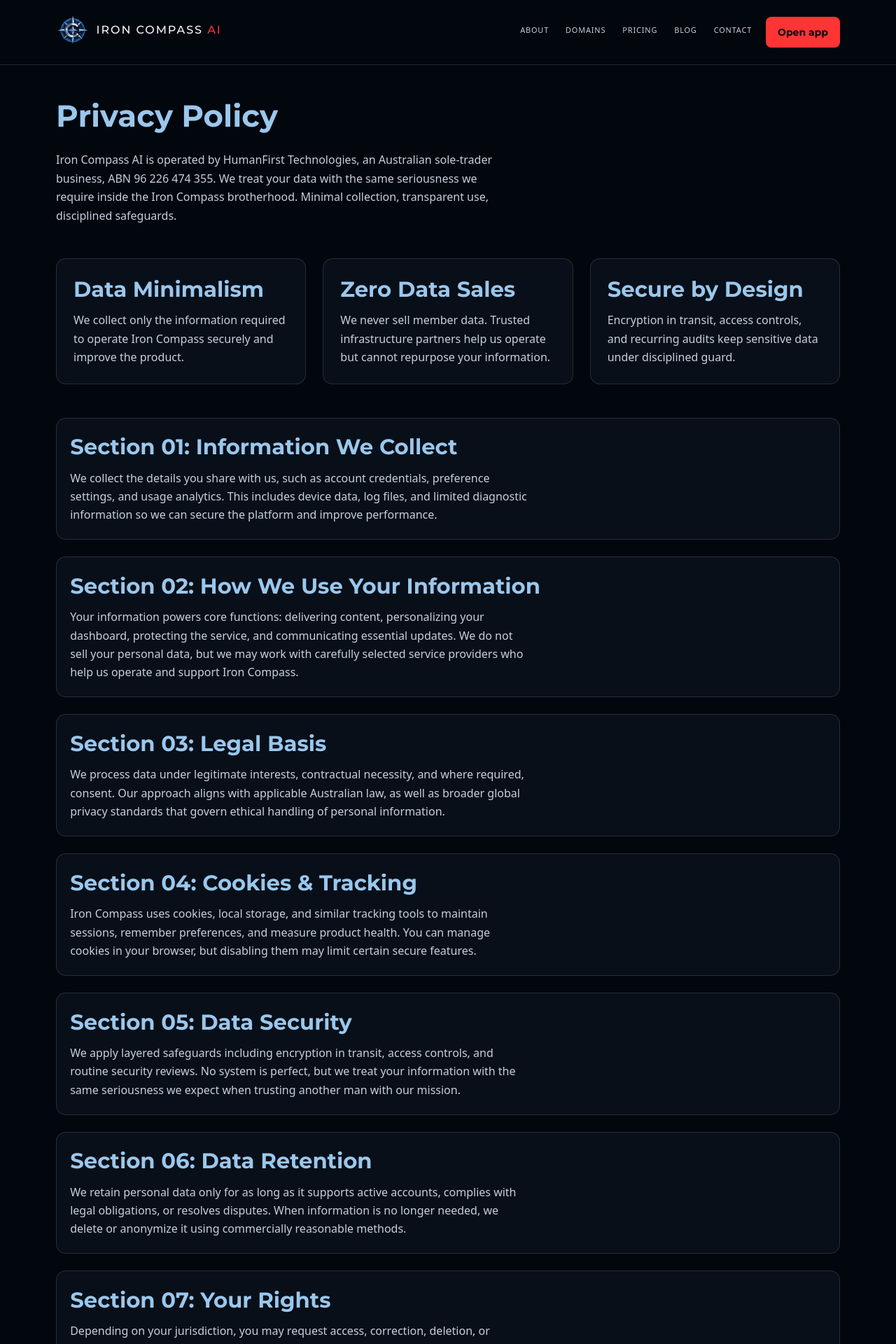
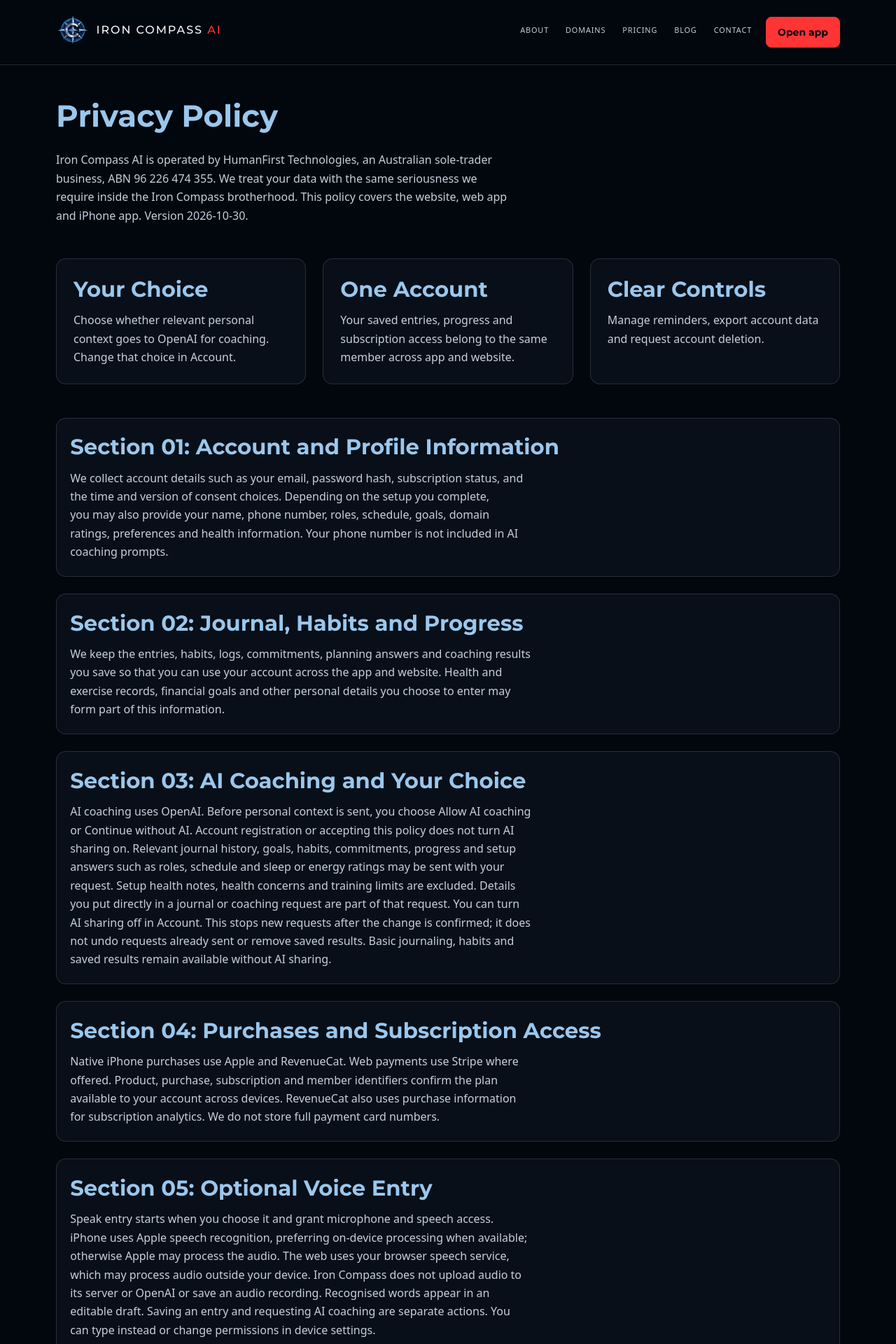
Before and after one commit to afair86/iron-compass, a Next.js app: page /privacy in a window 1280 px wide. Shown: the top 1920 px of the page at 70% size. Built offline with nearby package versions, Linux system fonts and the light colour scheme.

Commit message:
Save the live 30 October website source (privacy, contact and homepage buttons) on top of afa2c955.

```diff
--- a/app/blog/page.tsx
+++ b/app/blog/page.tsx
@@ -126,9 +126,7 @@ export default function BlogPage() {
                   <Link href={`/blog/${feature.slug}`} className="ic-btn-primary text-[0.62rem]">
                     Read Article
                   </Link>
-                  <Link href="/domains" className="ic-btn-ghost text-[0.6rem]">
-                    See the Domains
-                  </Link>
+
                 </div>
               </div>
               <div className="ic-panel-stoic p-5 space-y-4">
--- a/app/components/Navbar.tsx
+++ b/app/components/Navbar.tsx
@@ -16,6 +16,7 @@ const links = [
 export default function Navbar() {
   const pathname = usePathname();
   const [open, setOpen] = useState(false);
+  const isHomepage = pathname === "/";
 
   useEffect(() => {
     setOpen(false);
@@ -52,9 +53,9 @@ export default function Navbar() {
           ))}
         </nav>
 
-        <a href="/app" className="ic-open-app">
+        {!isHomepage && <a href="/app" className="ic-open-app">
           Open app
-        </a>
+        </a>}
 
         <button
           type="button"
@@ -83,14 +84,7 @@ export default function Navbar() {
               {link.label}
             </Link>
           ))}
-          <div className="ic-mobile-nav-cta">
-            <a href="/app" className="ic-btn-ghost text-xs w-full text-center">
-              Open web app
-            </a>
-            <Link href="/domains" className="ic-btn-ghost text-xs w-full text-center">
-              Explore Domains
-            </Link>
-          </div>
+
         </div>
       </div>
     </header>
--- a/app/layout.tsx
+++ b/app/layout.tsx
@@ -6,6 +6,7 @@ import "../styles/board.css";
 import "../styles/app-theme.css";
 import "../styles/site-layout.css";
 import "../styles/editorial.css";
+import "../styles/semantic-actions.css";
 import type { Metadata } from "next";
 import Script from "next/script";
 import { Montserrat, Inter } from "next/font/google";
--- a/app/privacy/page.tsx
+++ b/app/privacy/page.tsx
@@ -9,60 +9,68 @@ export const metadata = buildPageMetadata({
 
 const highlights = [
   {
-    title: "Data Minimalism",
-    body: "We collect only the information required to operate Iron Compass securely and improve the product.",
+    "title": "Your Choice",
+    "body": "Choose whether relevant personal context goes to OpenAI for coaching. Change that choice in Account."
   },
   {
-    title: "Zero Data Sales",
-    body: "We never sell member data. Trusted infrastructure partners help us operate but cannot repurpose your information.",
+    "title": "One Account",
+    "body": "Your saved entries, progress and subscription access belong to the same member across app and website."
   },
   {
-    title: "Secure by Design",
-    body: "Encryption in transit, access controls, and recurring audits keep sensitive data under disciplined guard.",
-  },
+    "title": "Clear Controls",
+    "body": "Manage reminders, export account data and request account deletion."
+  }
 ];
 
 const sections = [
   {
-    title: "Information We Collect",
-    body:
-      "We collect the details you share with us, such as account credentials, preference settings, and usage analytics. This includes device data, log files, and limited diagnostic information so we can secure the platform and improve performance.",
+    "title": "Account and Profile Information",
+    "body": "We collect account details such as your email, password hash, subscription status, and the time and version of consent choices. Depending on the setup you complete, you may also provide your name, phone number, roles, schedule, goals, domain ratings, preferences and health information. Your phone number is not included in AI coaching prompts."
   },
   {
-    title: "How We Use Your Information",
-    body:
-      "Your information powers core functions: delivering content, personalizing your dashboard, protecting the service, and communicating essential updates. We do not sell your personal data, but we may work with carefully selected service providers who help us operate and support Iron Compass.",
+    "title": "Journal, Habits and Progress",
+    "body": "We keep the entries, habits, logs, commitments, planning answers and coaching results you save so that you can use your account across the app and website. Health and exercise records, financial goals and other personal details you choose to enter may form part of this information."
   },
   {
-    title: "Legal Basis",
-    body:
-      "We process data under legitimate interests, contractual necessity, and where required, consent. Our approach aligns with applicable Australian law, as well as broader global privacy standards that govern ethical handling of personal information.",
+    "title": "AI Coaching and Your Choice",
+    "body": "AI coaching uses OpenAI. Before personal context is sent, you choose Allow AI coaching or Continue without AI. Account registration or accepting this policy does not turn AI sharing on. Relevant journal history, goals, habits, commitments, progress and setup answers such as roles, schedule and sleep or energy ratings may be sent with your request. Setup health notes, health concerns and training limits are excluded. Details you put directly in a journal or coaching request are part of that request. You can turn AI sharing off in Account. This stops new requests after the change is confirmed; it does not undo requests already sent or remove saved results. Basic journaling, habits and saved results remain available without AI sharing."
   },
   {
-    title: "Cookies & Tracking",
-    body:
-      "Iron Compass uses cookies, local storage, and similar tracking tools to maintain sessions, remember preferences, and measure product health. You can manage cookies in your browser, but disabling them may limit certain secure features.",
+    "title": "Purchases and Subscription Access",
+    "body": "Native iPhone purchases use Apple and RevenueCat. Web payments use Stripe where offered. Product, purchase, subscription and member identifiers confirm the plan available to your account across devices. RevenueCat also uses purchase information for subscription analytics. We do not store full payment card numbers."
   },
   {
-    title: "Data Security",
-    body:
-      "We apply layered safeguards including encryption in transit, access controls, and routine security reviews. No system is perfect, but we treat your information with the same seriousness we expect when trusting another man with our mission.",
+    "title": "Optional Voice Entry",
+    "body": "Speak entry starts when you choose it and grant microphone and speech access. iPhone uses Apple speech recognition, preferring on-device processing when available; otherwise Apple may process the audio. The web uses your browser speech service, which may process audio outside your device. Iron Compass does not upload audio to its server or OpenAI or save an audio recording. Recognised words appear in an editable draft. Saving an entry and requesting AI coaching are separate actions. You can type instead or change permissions in device settings."
   },
   {
-    title: "Data Retention",
-    body:
-      "We retain personal data only for as long as it supports active accounts, complies with legal obligations, or resolves disputes. When information is no longer needed, we delete or anonymize it using commercially reasonable methods.",
+    "title": "Optional Reminders",
+    "body": "When you enable reminders, we use your device push token, member reference, platform, notification preferences, reminder times and time zone to deliver them. Delivery metadata may include destination and delivery status. iPhone reminders use Apple Push Notification service; web push uses Firebase where configured. You can manage reminders and device notification permissions."
   },
   {
-    title: "Your Rights",
-    body:
-      "Depending on your jurisdiction, you may request access, correction, deletion, or restriction of your data. Submit a request and we will respond within a reasonable period, subject to verification and applicable law.",
+    "title": "How Information Is Used",
+    "body": "We use information to authenticate your account, deliver and personalise features, synchronise data and access, process purchases, prevent fraud, support members, and maintain reliability and security. Usage records help us understand feature use. Technical error and device information supports diagnostics. We do not sell your personal information. Marketing communications require a separate opt-in where applicable."
   },
   {
-    title: "Contact",
-    body:
-      "Questions or privacy concerns can be sent through the contact page. We will review every request and respond with clarity about the steps we take to protect your information.",
+    "title": "Providers and International Processing",
+    "body": "Hosting and database providers operate the service. Apple, RevenueCat and Stripe support purchases; OpenAI supports coaching you allow; Apple and Firebase support notifications. Your browser or Apple may process optional speech recognition. Providers may process information outside your country, including in the United States. Their policies explain their data handling. We may also disclose information where required by law."
   },
+  {
+    "title": "Retention and Deletion",
+    "body": "Your entries and account records remain while your account is active. A successful account deletion removes your account and associated records from the active app database. If deletion fails, the app reports the failure so you can retry or contact us. This does not immediately erase backups, security logs or records held by payment and AI providers, which have separate retention periods; billing records may need to be kept for legal obligations. We do not promise one deletion deadline for every provider and backup. OpenAI requests use store:false to avoid stored completion application history; this does not disable separate provider safety or abuse-monitoring retention or delete results saved in your Iron Compass account."
+  },
+  {
+    "title": "Security and Your Choices",
+    "body": "The service uses HTTPS and password hashing. Access to production systems is restricted. You can review AI sharing in Account, manage reminder and microphone permissions, export account data and request account deletion. Contact us for access, correction, deletion or other privacy requests, including information about retained records."
+  },
+  {
+    "title": "Minimum Age and Policy Updates",
+    "body": "The service is intended for people aged 16 or older, or a higher minimum where required in your country. It is not directed at children under 16. This policy is version 2026-10-30. Material changes are reflected in the policy version and consent choices where required."
+  },
+  {
+    "title": "Contact",
+    "body": "Iron Compass AI is operated by HumanFirst Technologies, an Australian sole-trader business, ABN 96 226 474 355. Send privacy, security or account requests through the contact page. Include enough information for us to identify the account, without sending passwords or payment-card details."
+  }
 ];
 
 const rights = [
@@ -80,7 +88,7 @@ export default function PrivacyPage() {
           <h1 className="ic-section-title">Privacy Policy</h1>
           <p className="ic-section-copy ic-section-copy--muted max-w-3xl mx-auto">
             Iron Compass AI is operated by HumanFirst Technologies, an Australian sole-trader business, ABN 96 226 474 355. We treat your data with the
-            same seriousness we require inside the Iron Compass brotherhood. Minimal collection, transparent use, disciplined safeguards.
+            same seriousness we require inside the Iron Compass brotherhood. This policy covers the website, web app and iPhone app. Version 2026-10-30.
           </p>
         </section>
 
--- a/app/start/page.tsx
+++ b/app/start/page.tsx
@@ -89,11 +89,7 @@ export default function StartPage() {
           <p className="ic-section-copy ic-section-copy--muted">
             No more drifting. Commit to the process, execute daily, and let the data prove your climb. Your compass is forged in action.
           </p>
-          <div className="pt-2">
-            <Link href="/domains" className="ic-btn-primary text-[0.62rem]">
-              Explore the domains
-            </Link>
-          </div>
+
         </section>
 
         <section className="ic-panel-outline ic-align-center space-y-4">
--- /dev/null
+++ b/styles/semantic-actions.css
@@ -0,0 +1,11 @@
+/* Preview-aligned website colour roles. */
+@media screen {
+html body main :is(a.ic-btn-ghost,a.ic-pill-link) { color:var(--ic-steel);border-color:var(--ic-steel);background:transparent; }
+html body main :is(a.ic-btn-ghost,a.ic-pill-link):hover { color:var(--ic-steel);border-color:var(--ic-steel);background:rgba(158,180,200,.12); }
+html body main :is(a.ic-btn-primary,a.ic-neon-cta)[href^="/domains"],html body main :is(a.ic-btn-primary,a.ic-neon-cta)[href^="/about"] { color:var(--ic-steel);border-color:var(--ic-steel);background:transparent; }
+html body main :is(a.ic-btn-primary,a.ic-btn-ghost,a.ic-pill-link,a.ic-neon-cta)[href^="/blog"],html body main :is(a.ic-btn-primary,a.ic-btn-ghost,a.ic-pill-link)[href^="/start"],html body main :is(a.ic-btn-primary,a.ic-btn-ghost,a.ic-pill-link)[href^="/pricing"] { color:var(--ic-amber);border-color:var(--ic-amber);background:transparent; }
+html body main :is(a.ic-btn-primary,a.ic-btn-ghost,a.ic-pill-link,a.ic-neon-cta)[href^="/blog"]:hover,html body main :is(a.ic-btn-primary,a.ic-btn-ghost,a.ic-pill-link)[href^="/start"]:hover,html body main :is(a.ic-btn-primary,a.ic-btn-ghost,a.ic-pill-link)[href^="/pricing"]:hover { color:var(--ic-amber);background:rgba(255,176,32,.10); }
+html body main :is(.ic-btn-primary,.ic-neon-cta)[href^="/app"],html body .ic-open-app { color:var(--ic-on-action);background:var(--ic-cta-red);border-color:var(--ic-cta-red); }
+html body main :is(.ic-btn-primary,.ic-btn-ghost,.ic-pill-link,.ic-neon-cta,.ic-open-app) { min-height:44px; }
+html body main :is(.ic-btn-primary,.ic-btn-ghost,.ic-pill-link,.ic-neon-cta,.ic-open-app):focus-visible { outline:2px solid var(--ic-text-heading);outline-offset:4px; }
+}
```
Also changed, not shown: app/about/page.tsx (+1 -14 lines), app/components/ApprovedHome.tsx (+4 -4 lines), app/components/approved-home.module.css (+14 -0 lines), app/contact/page.tsx (+11 -1 lines), 1 other file (tests, documents, lock files or other folders).
